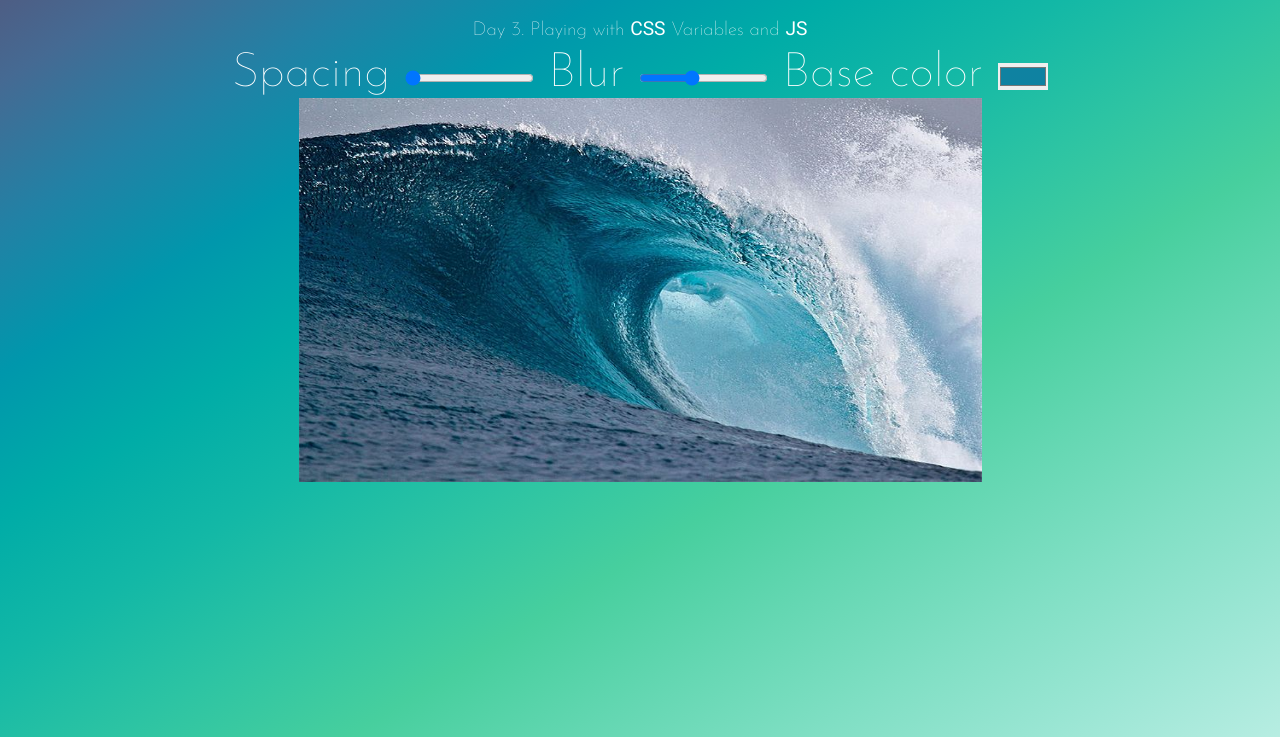
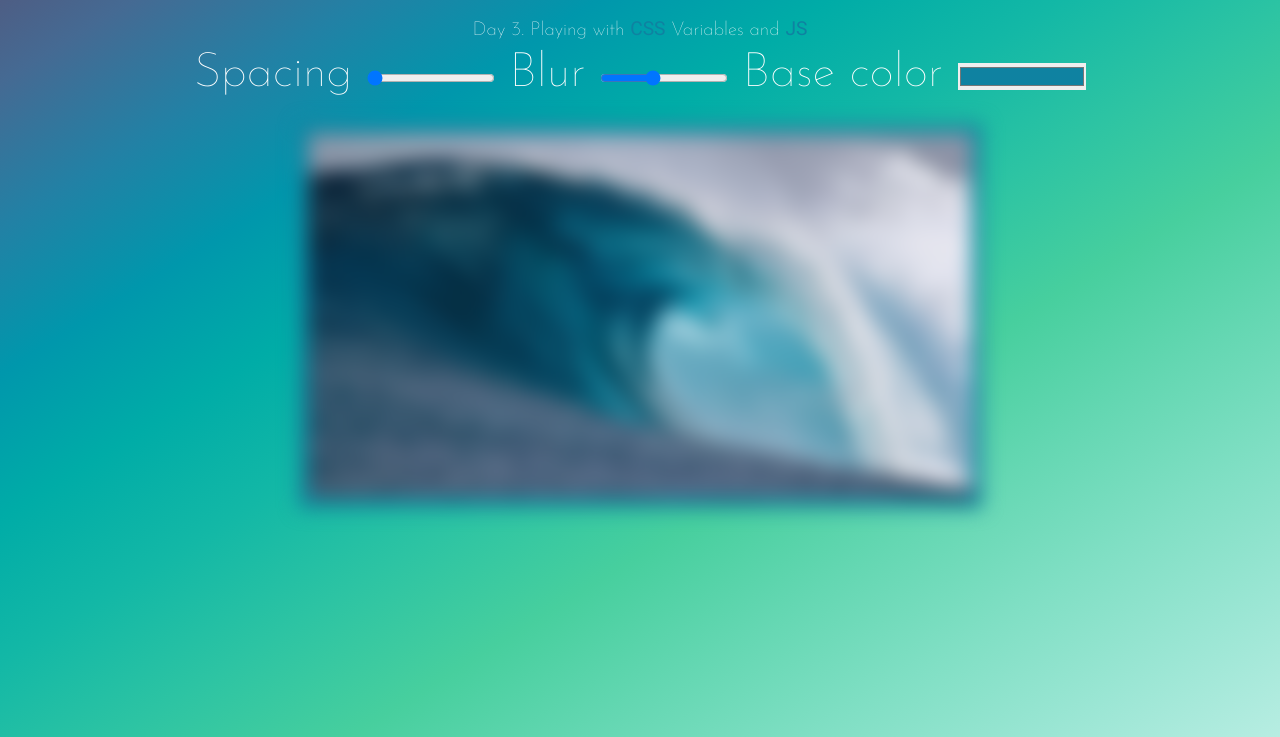
Before and after one commit to saintpvul/vanilla-js-stuff, a plain HTML site: page #3/index.html in a window 1280 px wide. Shown: the part 63-800 px from the top of the page. Drawn offline with Linux system fonts and the light colour scheme.

Commit message:
feat: complete page styling

```diff
--- a/#3/css/styles.css
+++ b/#3/css/styles.css
@@ -1,3 +1,9 @@
+:root {
+  --base: #0f82a1;
+  --spacing: 10px;
+  --blur: 10px;
+}
+
 * {
   margin: 0;
   padding: 0;
@@ -33,6 +39,7 @@ html {
 }
 
 .hl {
+  color: var(--base);
   font-weight: 400;
   font-family: "Roboto", sans-serif;
 }
@@ -46,6 +53,9 @@ body {
 }
 
 .img {
+  padding: var(--spacing);
+  background: var(--base);
+  filter: blur(var(--blur));
 }
 
 .heading {
@@ -64,3 +74,11 @@ body {
   font-size: 2.5rem;
   margin-top: 10px;
 }
+
+.controls {
+  margin-bottom: 2%;
+}
+
+input {
+  width: 10%;
+}
```
